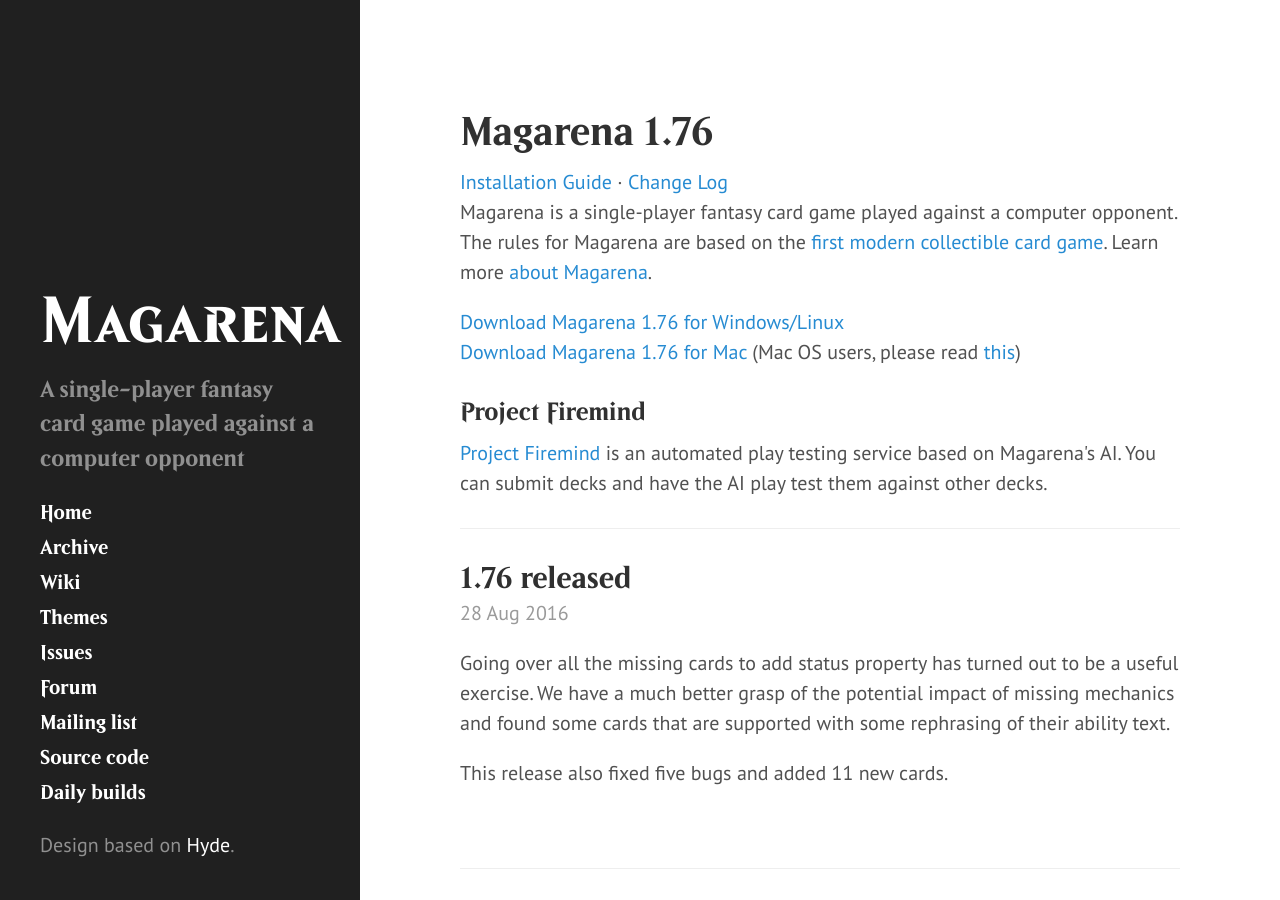
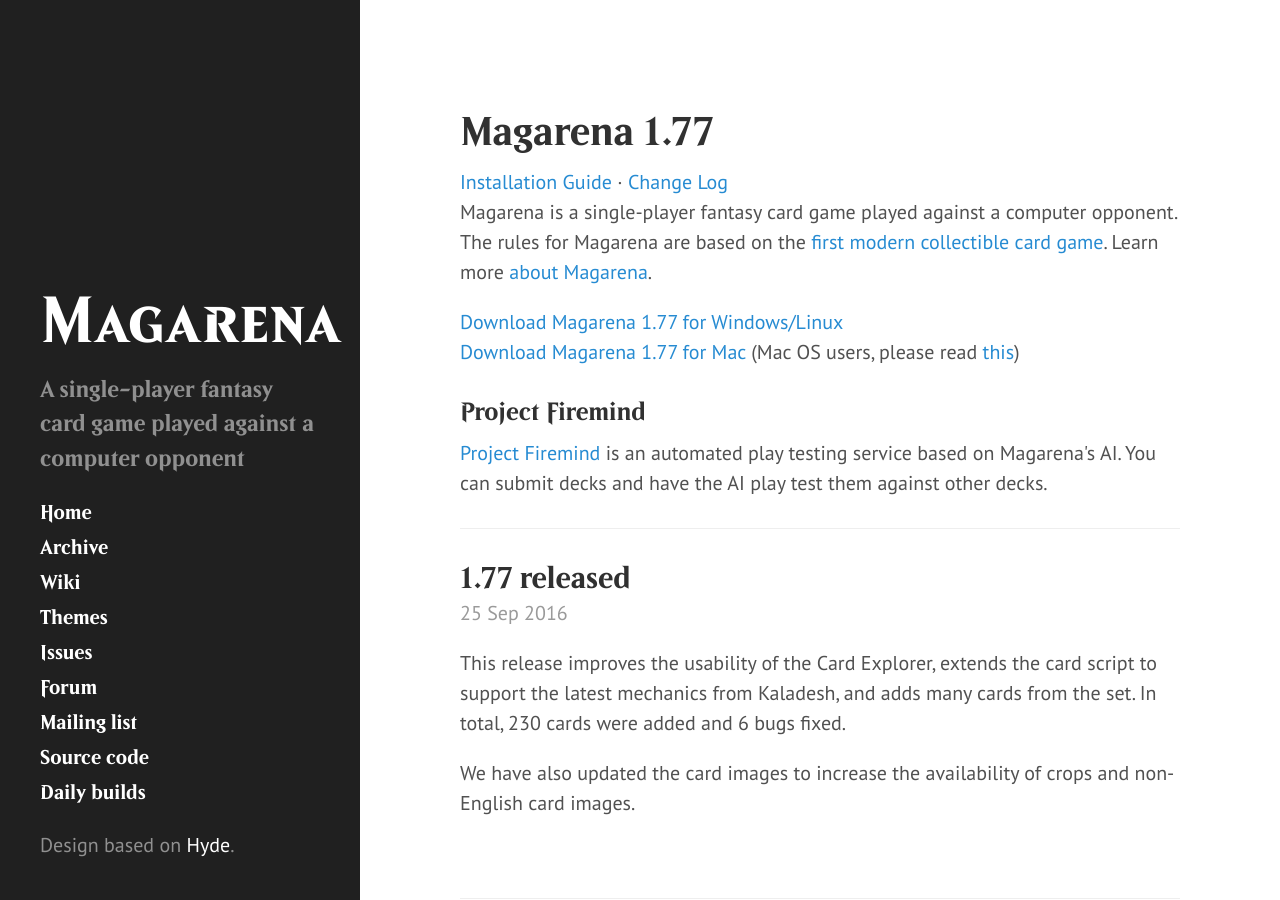
Before and after one commit to magarena/magarena.github.io, a Jekyll site: the page built from index.html, in a window 1280 px wide and 900 px high. Built offline with Jekyll 4.4.1, drawn with Linux system fonts in a browser that asks for light colours; the list of posts is cut into pages by our own code.

Commit message:
release post for 1.77

```diff
--- a/_config.yml
+++ b/_config.yml
@@ -20,7 +20,7 @@
 paginate:         1
 
 # Custom vars
-version:          '1.76'
+version:          '1.77'
 
 github:
   repo:           //github.com/magarena/magarena
--- /dev/null
+++ b/_posts/2016-09-25-1-77-released.md
@@ -0,0 +1,11 @@
+---
+layout: post
+title: "1.77 released"
+---
+
+This release improves the usability of the Card Explorer, extends the
+card script to support the latest mechanics from Kaladesh, and adds many cards
+from the set. In total, 230 cards were added and 6 bugs fixed.
+
+We have also updated the card images to increase the availability of
+crops and non-English card images.
```
